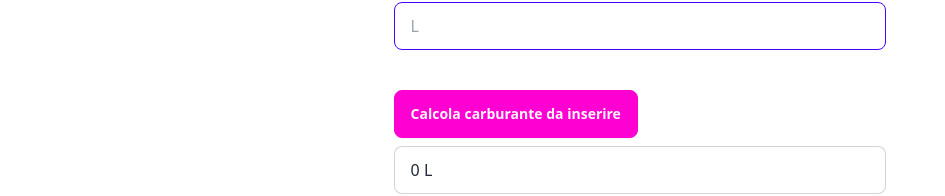
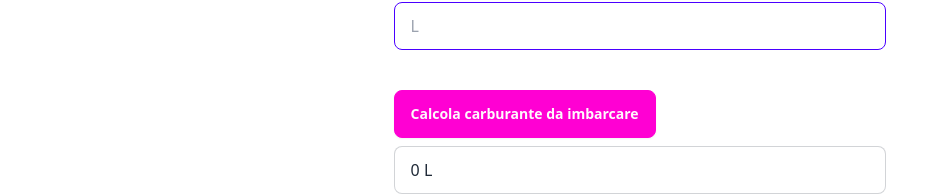
Before and after one commit to StefanoV12T/Simfuel, a Vue app: page / in a window 1280 px wide. Both pictures are taken after a click on the button "SimFuel". Shown: the part 530-726 px from the top of the page, without its empty margins (0-945 px from the left). Built offline with nearby package versions, Linux system fonts and the light colour scheme.

Commit message:
correzzione descrizione

```diff
--- a/src/components/SimFuel.vue
+++ b/src/components/SimFuel.vue
@@ -114,7 +114,7 @@ function CalcolaBenzina() {
     </div>
 
     <div class="w-full md:w-2/5 mx-auto mt-10">
-        <h1 @click="CalcolaBenzina" class="btn btn-secondary mb-2">Calcola carburante da inserire</h1>
+        <h1 @click="CalcolaBenzina" class="btn btn-secondary mb-2">Calcola carburante da imbarcare</h1>
     <label class="input input-bordered flex items-center gap-2">
 
         <span class="grow">
```
